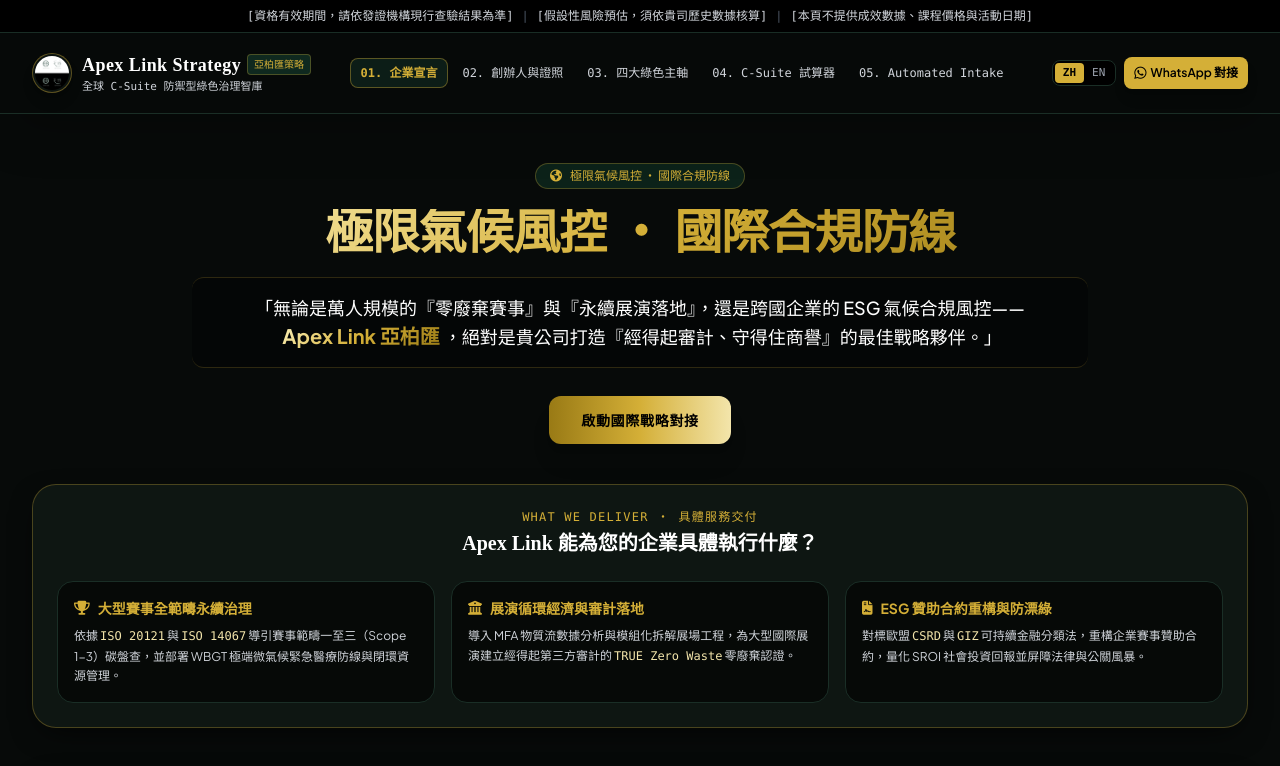
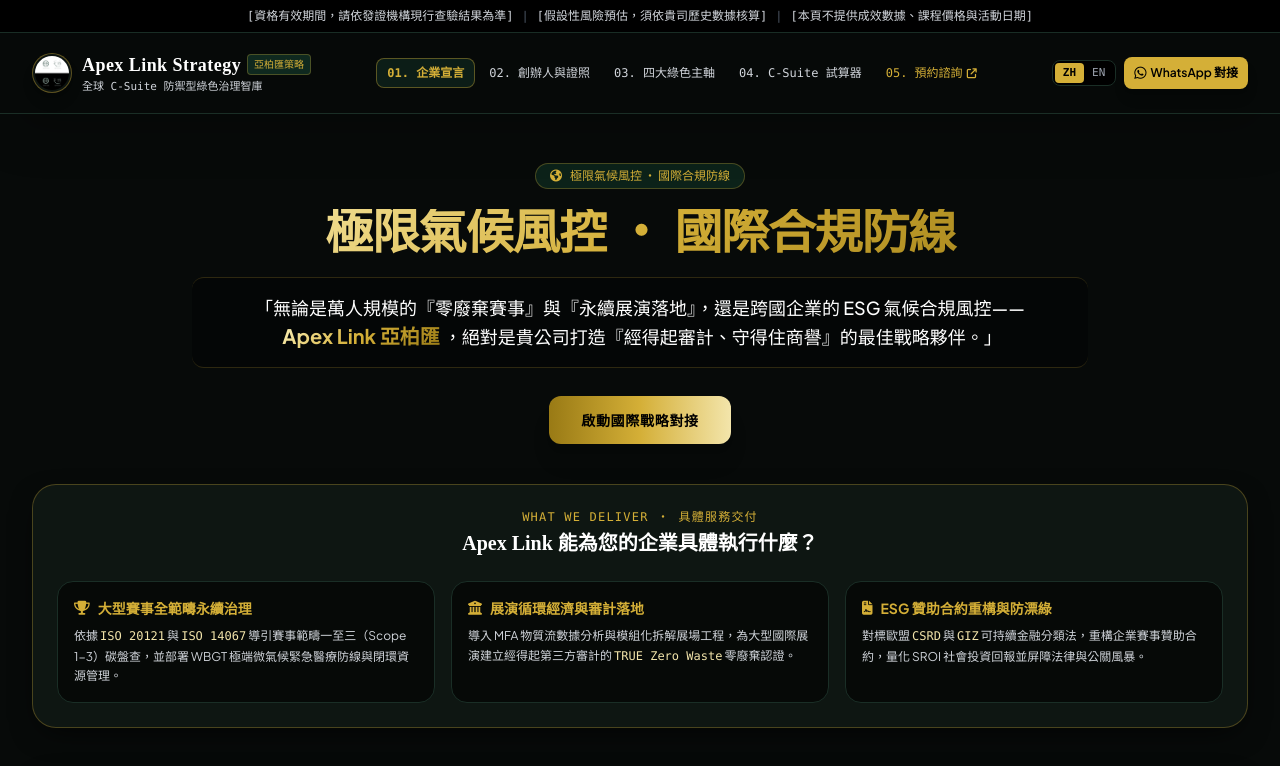
Before and after one commit to vivian603/apex-link, a plain HTML site: page index.html in a window 1280 px wide. Shown: the top 766 px of the page. Drawn offline with nearby package versions, Linux system fonts and the light colour scheme.

Commit message:
Update index.html

```diff
--- a/index.html
+++ b/index.html
@@ -82,7 +82,10 @@
                 <button onclick="navigateToPage('page-2')" id="nav-btn-page-2" class="page-nav-btn px-2.5 py-1.5 rounded-lg text-gray-300 hover:text-white hover:bg-brand-card transition whitespace-nowrap" data-zh="02. 創辦人與證照" data-en="02. Credentials">02. 創辦人與證照</button>
                 <button onclick="navigateToPage('page-3')" id="nav-btn-page-3" class="page-nav-btn px-2.5 py-1.5 rounded-lg text-gray-300 hover:text-white hover:bg-brand-card transition whitespace-nowrap" data-zh="03. 四大綠色主軸" data-en="03. Core Pillars">03. 四大綠色主軸</button>
                 <button onclick="navigateToPage('page-4')" id="nav-btn-page-4" class="page-nav-btn px-2.5 py-1.5 rounded-lg text-gray-300 hover:text-white hover:bg-brand-card transition whitespace-nowrap" data-zh="04. C-Suite 試算器" data-en="04. ROI Calculator">04. C-Suite 試算器</button>
-                <button onclick="navigateToPage('page-5')" id="nav-btn-page-5" class="page-nav-btn px-2.5 py-1.5 rounded-lg text-gray-300 hover:text-white hover:bg-brand-card transition whitespace-nowrap" data-zh="05. 自動對接鏈" data-en="05. Automated Intake">05. Automated Intake</button>
+               <a href="https://script.google.com/macros/s/AKfycbyB1_HabSgx8elin9RmqgV9yvu3pDGF7t-wt74rIKXa18nb5_oXRLvaFOrBbq9YbtOq4g/exec" target="_blank" class="page-nav-btn px-2.5 py-1.5 rounded-lg text-brand-gold hover:text-yellow-400 hover:bg-brand-card transition whitespace-nowrap inline-flex items-center gap-1" data-zh="05. 預約諮詢" data-en="05. Book Advisory">
+            <span>05. 預約諮詢</span>
+            <i class="fa-solid fa-arrow-up-right-from-square text-[10px]"></i>
+          </a>
             </nav>
 
             <div class="flex items-center space-x-2 shrink-0">
```
